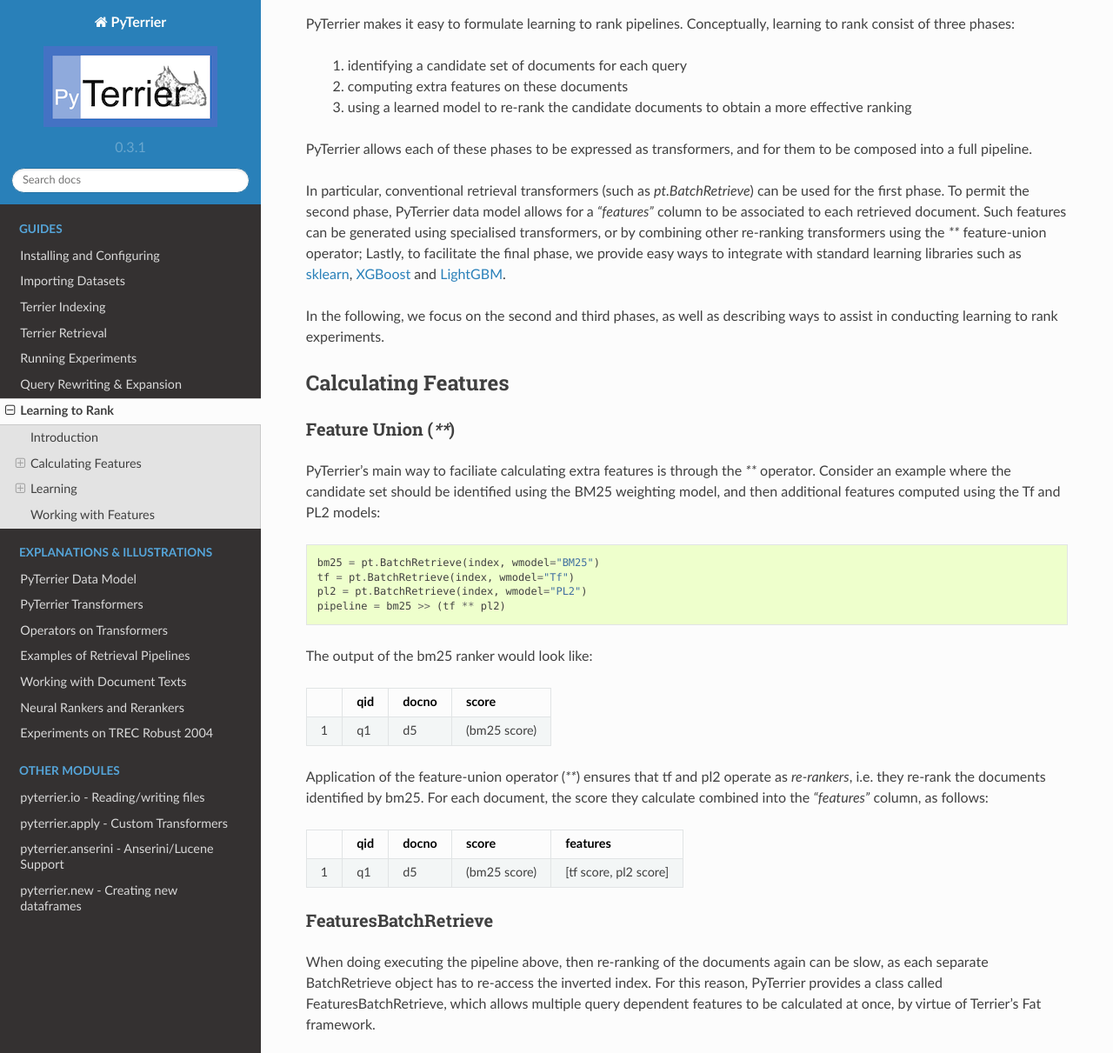
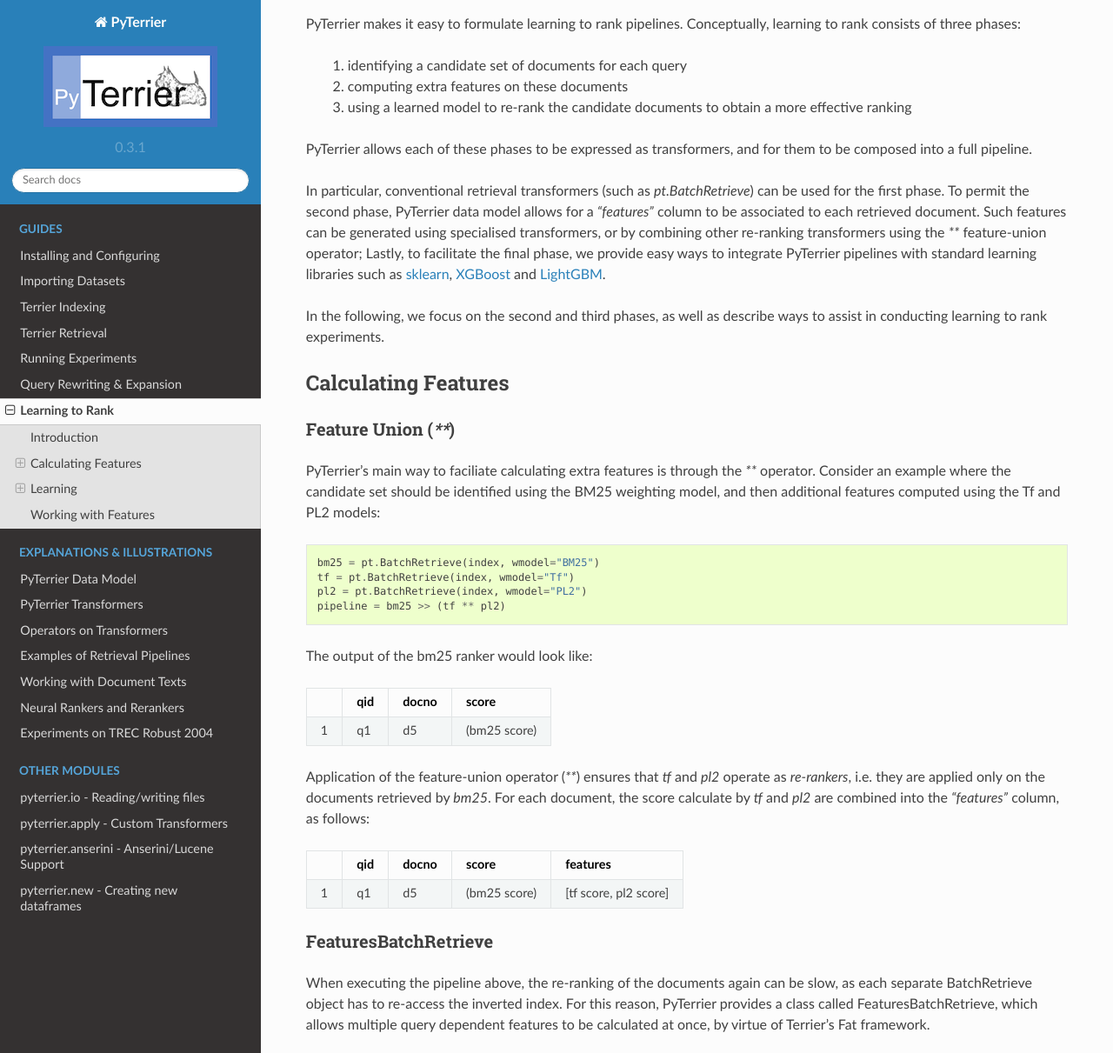
Before and after one commit to terrier-org/pyterrier, a Sphinx documentation site: the page built from docs/ltr.rst, in a window 1280 px wide and 1400 px high, scrolled down 200 px, cut to the strip 0-1211 px from the top of the window. Shown: the whole strip at 87% size. Built offline with Sphinx 7.4.7 and the Read the Docs theme 2.0.0, drawn with Linux system fonts in a browser that asks for light colours; the version number is read from the project's files by our own code; some of the changed text lies outside the part shown.

Commit message:
pass on the LTR documentation based on Iadh's feedback

```diff
--- a/docs/ltr.rst
+++ b/docs/ltr.rst
@@ -6,7 +6,7 @@
 Introduction
 ============
 
-PyTerrier makes it easy to formulate learning to rank pipelines. Conceptually, learning to rank consist of three phases:
+PyTerrier makes it easy to formulate learning to rank pipelines. Conceptually, learning to rank consists of three phases:
 
  1. identifying a candidate set of documents for each query
  2. computing extra features on these documents
@@ -17,11 +17,11 @@
 In particular, conventional retrieval transformers (such as `pt.BatchRetrieve`) can be used for the first phase.
 To permit the second phase, PyTerrier data model allows for a `"features"` column to be associated to each retrieved document.
 Such features can be generated using specialised transformers, or by combining other re-ranking transformers using the  `**`
-feature-union operator; Lastly, to facilitate the final phase, we provide easy ways to integrate with standard learning libraries
+feature-union operator; Lastly, to facilitate the final phase, we provide easy ways to integrate PyTerrier pipelines with standard learning libraries
 such as `sklearn <https://scikit-learn.org/>`_, `XGBoost <https://xgboost.readthedocs.io/en/latest/>`_  and
 `LightGBM <http://lightgbm.readthedocs.io/>`_.
 
-In the following, we focus on the second and third phases, as well as describing ways to assist in conducting learning to rank
+In the following, we focus on the second and third phases, as well as describe ways to assist in conducting learning to rank
 experiments.
 
 Calculating Features
@@ -47,9 +47,10 @@
    1  q1             d5     (bm25 score)
 ====  ==========  ========  ============
 
-Application of the feature-union operator (`**`) ensures that tf and pl2
-operate as *re-rankers*, i.e. they re-rank the documents identified by bm25.
-For each document, the score they calculate combined into the `"features"` column, as follows:
+Application of the feature-union operator (`**`) ensures that `tf` and `pl2`
+operate as *re-rankers*, i.e. they are applied only on the documents retrieved by `bm25`.
+For each document, the score calculate by `tf` and `pl2` are combined into
+the `"features"` column, as follows:
 
 ====  ==========  ========  ============  =========================
   ..  qid          docno        score              features
@@ -63,7 +64,7 @@
 FeaturesBatchRetrieve
 ~~~~~~~~~~~~~~~~~~~~~~~~~~~~~~~~~~~~~~~~~~~~~~~~~~~~~~~~~~~~~~~~~~~~~~~~~~~~~~~~~~~~~~~~~~~~~~~~~~~~~~~~~~~~~~~~~~~~~~~
 
-When doing executing the pipeline above, then re-ranking of the documents again can be slow, as each separate BatchRetrieve
+When executing the pipeline above, the re-ranking of the documents again can be slow, as each separate BatchRetrieve
 object has to re-access the inverted index. For this reason, PyTerrier provides a class called FeaturesBatchRetrieve,
 which allows multiple query dependent features to be calculated at once, by virtue of Terrier's Fat framework.
 
@@ -79,8 +80,9 @@
 Apply Functions
 ~~~~~~~~~~~~~~~~~~~~~~~~~~~~~~~~~~~~~~~~~~~~~~~~~~~~~~~~~~~~~~~~~~~~~~~~~~~~~~~~~~~~~~~~~~~~~~~~~~~~~~~~~~~~~~~~~~~~~~~
 
-If you have a way to calculate all one or mulitple ranking features, you can use pt.apply functions to create
-your feature sets.  See the :ref:`pyterrier.apply` for examples.
+If you have a way to calculate one or multiple ranking features at once, you can use pt.apply functions to create
+your feature sets.  See the :ref:`pyterrier.apply` for examples. Functions created by pt.apply can be combined using
+the `**` operator.
 
 Learning
 ========
@@ -99,7 +101,7 @@
     pt.Experiment([bm25, rf_pipe], test_topics, qrels, ["map"], names=["BM25 Baseline", "LTR"])
 
 Note that for analysis, the features importances identified by RandomForestRegressor can be accessed
-through `rf.features_importances_`.
+through `rf.features_importances_` - see the `relevant sklearn documentation <https://scikit-learn.org/stable/modules/generated/sklearn.ensemble.RandomForestRegressor.html#sklearn.ensemble.RandomForestRegressor.feature_importances_>_` for more information.
 
 Gradient Boosted Trees & LambdaMART
 ~~~~~~~~~~~~~~~~~~~~~~~~~~~~~~~~~~~
```
Also changed, not shown: other parts of docs/ltr.rst (+1 -1 lines), 2 other files.
